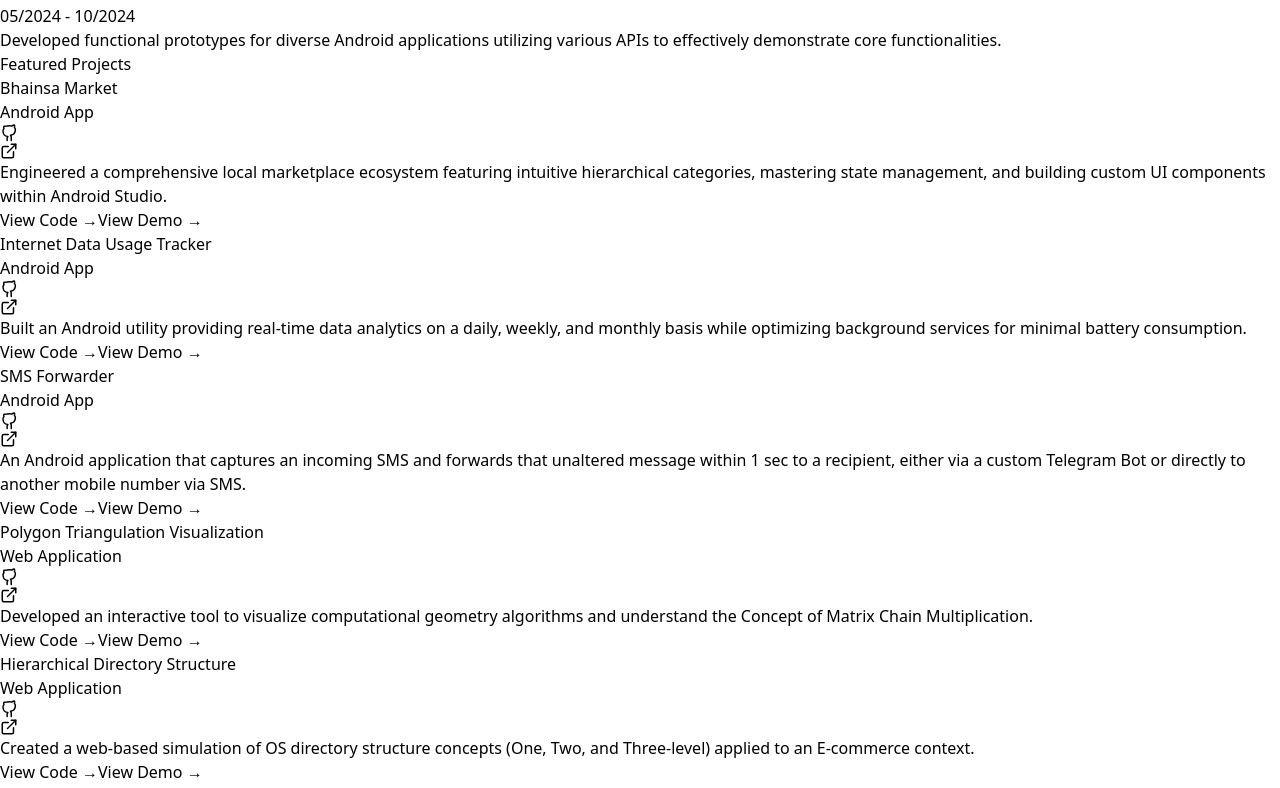
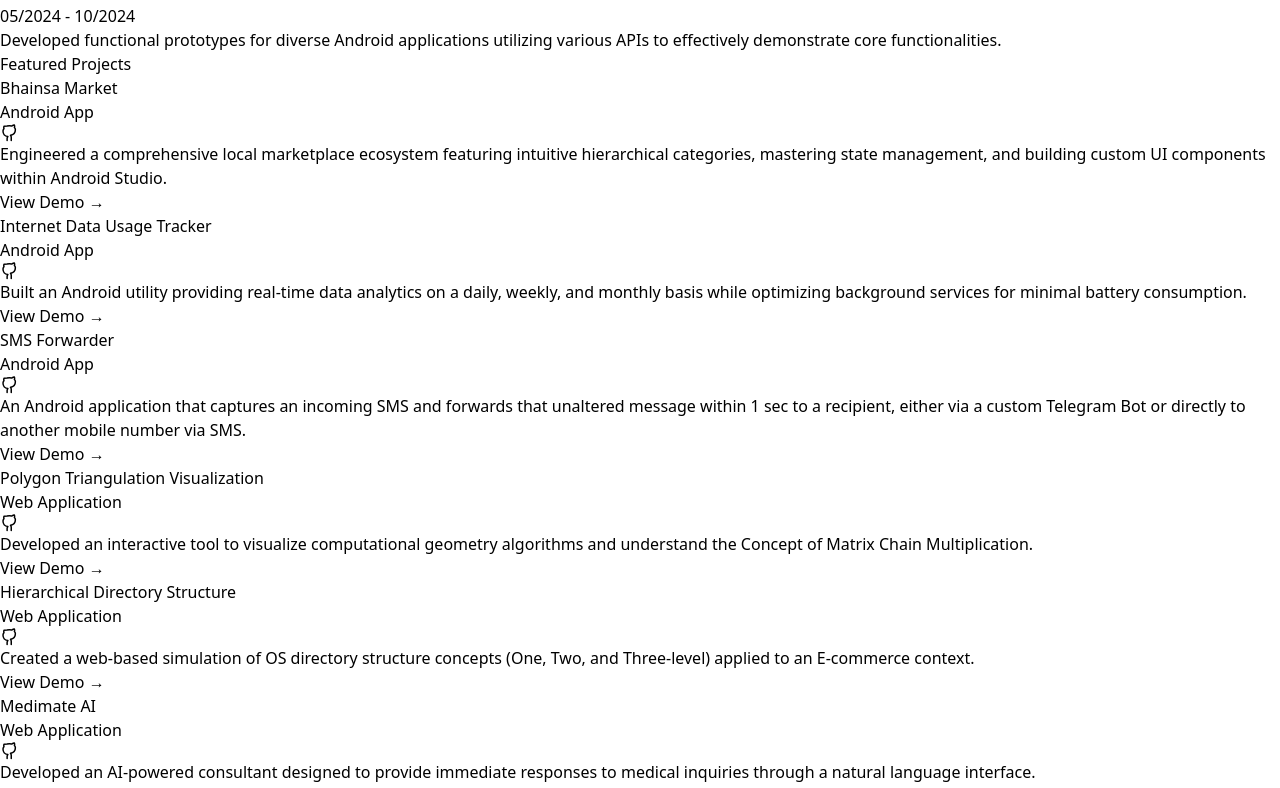
Before and after one commit to Shaikadnan5884/shaik-portfolio, a React (Vite) app: page / in a window 1280 px wide. Shown: the part 1524-2312 px from the top of the page. Built offline with nearby package versions, Linux system fonts and the light colour scheme.

Commit message:
Update App.jsx

```diff
--- a/src/App.jsx
+++ b/src/App.jsx
@@ -406,25 +406,12 @@ export default function App() {
                         <GithubIcon size={18} />
                       </a>
                     )}
-                    {project.demoUrl && (
-                      <a href={project.demoUrl} target="_blank" rel="noreferrer" className="p-2 bg-slate-800 rounded-full hover:bg-indigo-500 hover:text-white transition-colors" title="View Live Demo">
-                        <ExternalLink size={18} />
-                      </a>
-                    )}
+
                   </div>
                 </div>
                 <p className="text-slate-400 flex-grow mb-6 text-sm leading-relaxed">{project.description}</p>
                 <div className="flex flex-wrap gap-5 mt-auto">
-                  {project.codeUrl && (
-                    <a
-                      href={project.codeUrl}
-                      target="_blank"
-                      rel="noreferrer"
-                      className="inline-flex items-center gap-2 text-sm font-medium text-cyan-400 hover:text-cyan-300 w-max"
-                    >
-                      View Code &rarr;
-                    </a>
-                  )}
+
                   {project.demoUrl && (
                     <a
                       href={project.demoUrl}
```
